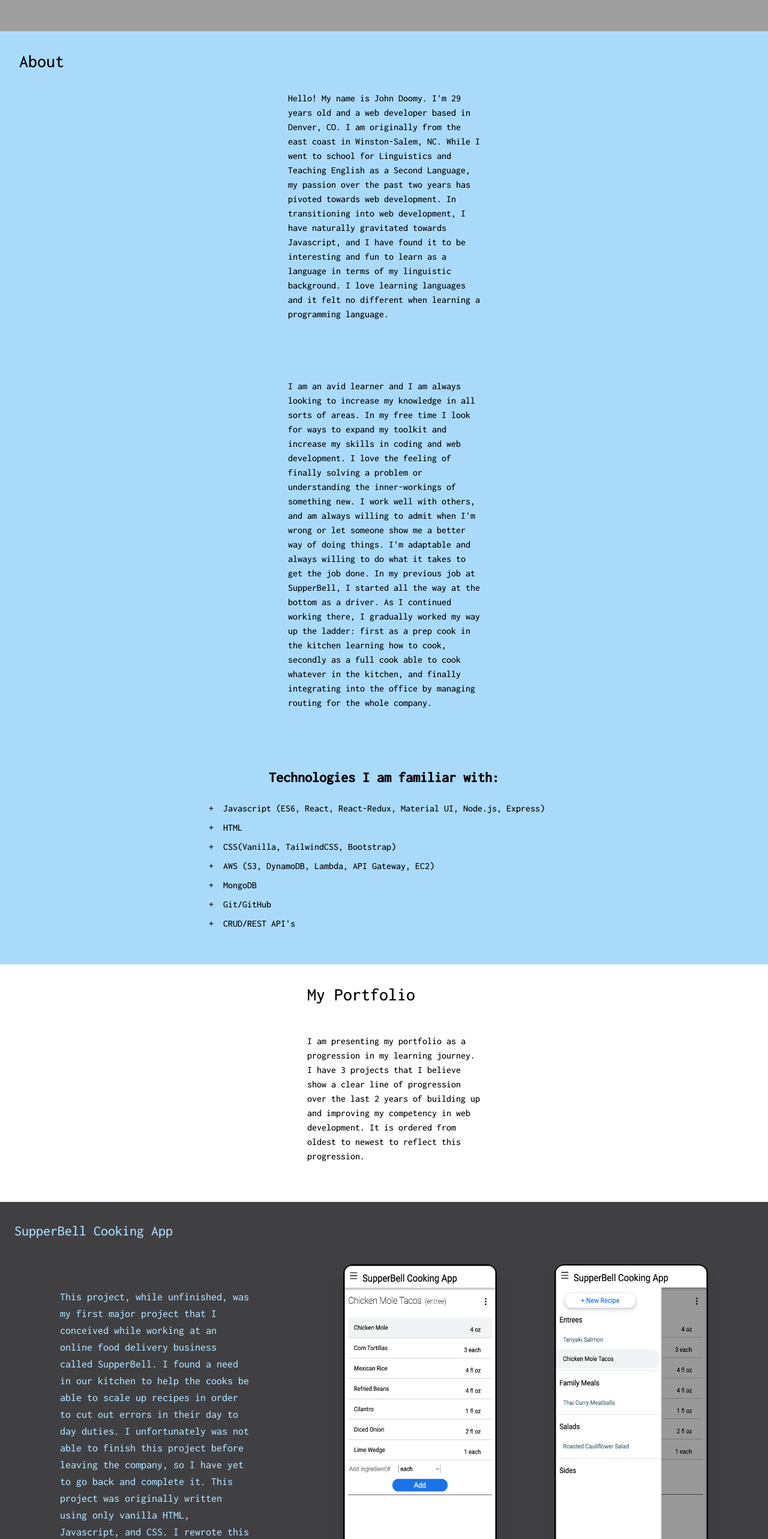
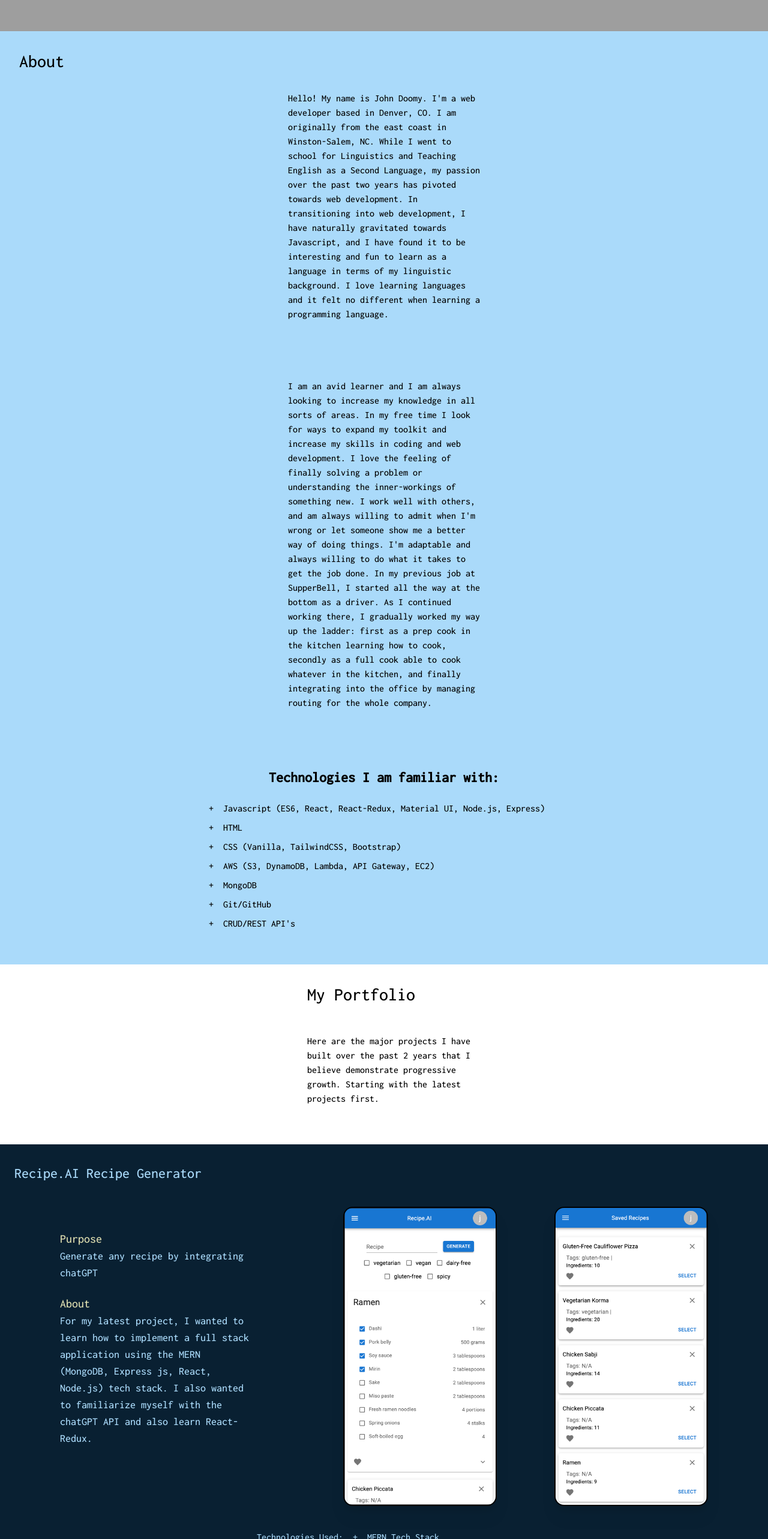
Before and after one commit to johndoomy/my-website, a React (Create React App) app: page / in a window 1280 px wide. Shown: the part 800-3366 px from the top of the page at 60% size. Built offline with nearby package versions, Linux system fonts and the light colour scheme; grey boxes are pictures that could not be loaded.

Commit message:
update portfolio ordering and info

```diff
--- a/src/pages/About3.js
+++ b/src/pages/About3.js
@@ -4,15 +4,15 @@ export default function About3({ windowWidth }) {
       <h1 className="text-3xl pl-8 pt-8">About</h1>
       <div className="    ">
         <p className="w-80 mx-auto 2xl:w-auto 2xl:px-80 md:px-0 2xl:mx-80 2xl:py-16  py-8  block animate-fadeIn-.4">
-          Hello! My name is John Doomy. I'm 29 years old and a web developer
-          based in Denver, CO. I am originally from the east coast in
-          Winston-Salem, NC. While I went to school for Linguistics and Teaching
-          English as a Second Language, my passion over the past two years has
-          pivoted towards web development. In transitioning into web
-          development, I have naturally gravitated towards Javascript, and I
-          have found it to be interesting and fun to learn as a language in
-          terms of my linguistic background. I love learning languages and it
-          felt no different when learning a programming language.
+          Hello! My name is John Doomy. I'm a web developer based in Denver, CO.
+          I am originally from the east coast in Winston-Salem, NC. While I went
+          to school for Linguistics and Teaching English as a Second Language,
+          my passion over the past two years has pivoted towards web
+          development. In transitioning into web development, I have naturally
+          gravitated towards Javascript, and I have found it to be interesting
+          and fun to learn as a language in terms of my linguistic background. I
+          love learning languages and it felt no different when learning a
+          programming language.
         </p>
       </div>
       <div className=" w-full block animate-fadeIn-1">
@@ -42,7 +42,7 @@ export default function About3({ windowWidth }) {
                 Express)
               </li>
               <li className="mb-2">HTML</li>
-              <li className="mb-2">CSS(Vanilla, TailwindCSS, Bootstrap)</li>
+              <li className="mb-2">CSS (Vanilla, TailwindCSS, Bootstrap)</li>
               <li className="mb-2">
                 AWS (S3, DynamoDB, Lambda, API Gateway, EC2)
               </li>
--- a/src/pages/Portfolio2.js
+++ b/src/pages/Portfolio2.js
@@ -13,68 +13,11 @@ export default function Portfolio2() {
       <div className="pt-8 px-8 md:pr-0 md:w-80 pb-16 md:m-auto">
         <h1 className="text-3xl mb-12 animate-fadeIn-.4">My Portfolio</h1>
         <p className="animate-fadeIn-1">
-          I am presenting my portfolio as a progression in my learning journey.
-          I have 3 projects that I believe show a clear line of progression over
-          the last 2 years of building up and improving my competency in web
-          development. It is ordered from oldest to newest to reflect this
-          progression.
+          Here are the major projects I have built over the past 2 years that I
+          believe demonstrate progressive growth. Starting with the latest
+          projects first.
         </p>
       </div>
-      <PortfolioCard
-        textColor="text-tertiary"
-        bgColor="bg-[#404042]"
-        title="SupperBell Cooking App"
-        img1={supperbell1}
-        img2={supperbell2}
-        gitHubLink="https://github.com/johndoomy/supperbell-cooking-app"
-        websiteLink="https://vocal-blancmange-a70d03.netlify.app/"
-      >
-        <p className={baseStyling}>
-          This project, while unfinished, was my first major project that I
-          conceived while working at an online food delivery business called
-          SupperBell. I found a need in our kitchen to help the cooks be able to
-          scale up recipes in order to cut out errors in their day to day
-          duties. I unfortunately was not able to finish this project before
-          leaving the company, so I have yet to go back and complete it. This
-          project was originally written using only vanilla HTML, Javascript,
-          and CSS. I rewrote this program several times while learning more and
-          more of Javascript until I finally discovered React.
-        </p>
-        <div className="flex justify-center">
-          <p>Technologies Used:</p>
-          <ul className="ml-6 -indent-5 pl-4">
-            <li>Javascript(React)</li>
-            <li>CSS</li>
-          </ul>
-        </div>
-      </PortfolioCard>
-      <PortfolioCard
-        textColor="text-tertiary"
-        bgColor="bg-[#224275]"
-        title="StrongLifts Workout Tracker"
-        img1={stronglifts1}
-        img2={stronglifts2}
-        gitHubLink="https://github.com/johndoomy/stronglifts"
-        websiteLink="https://main.d2fech0f4131sc.amplifyapp.com/"
-      >
-        <p className={baseStyling}>
-          This project was designed as a proof of concept to keep track of my
-          workout routine. My goals for this project were to familiarize myself
-          with AWS services and serverless architecture. This web application is
-          serverless, and it utilizes AWS Lambda functions along with AWS API
-          Gateway to directly communicate to my database in DynamoDB. My future
-          goals for this project are to implement graphing functionality as well
-          as implement a user login system.
-        </p>
-        <div className="flex justify-center">
-          <p>Technologies Used:</p>
-          <ul className="ml-6 -indent-5 pl-4">
-            <li>Javascript(React)</li>
-            <li>TailwindCSS</li>
-            <li>Framer Motion for animations</li>
-          </ul>
-        </div>
-      </PortfolioCard>
       <PortfolioCard
         textColor="text-tertiary"
         bgColor="bg-[#092032]"
@@ -84,17 +27,18 @@ export default function Portfolio2() {
         gitHubLink="https://github.com/johndoomy/recipe.ai"
         websiteLink="http://recipe-ai.net/"
       >
-        <p className={baseStyling}>
-          For my latest project, I wanted to learn how to implement a full stack
-          application using the MERN (MongoDB, Express js, React, Node.js) tech
-          stack. I also wanted to familiarize myself with the chatGPT API and
-          also learn React-Redux. After cooking a recipe that I had asked
-          chatGPT to create, it was very delicious if you are wondering, I
-          decided to revisit my idea of a recipe app where one could create and
-          store recipes. This web application allows the user to type in a
-          desired recipe and make a call to chatGPT to create and send back a
-          detailed recipe for any kind of food.
-        </p>
+        <div className={baseStyling}>
+          <h2 className="text-xl text-complementary4">Purpose</h2>
+          <p className="mb-6">Generate any recipe by integrating chatGPT</p>
+          <h2 className="text-xl text-complementary4">About</h2>
+          <p>
+            For my latest project, I wanted to learn how to implement a full
+            stack application using the MERN (MongoDB, Express js, React,
+            Node.js) tech stack. I also wanted to familiarize myself with the
+            chatGPT API and also learn React-Redux.
+          </p>
+        </div>
+
         <div className="flex justify-center">
           <p>Technologies Used:</p>
 
@@ -115,6 +59,70 @@ export default function Portfolio2() {
           Note: Testing login is email: test@test.com, password: 123
         </p>
       </PortfolioCard>
+      <PortfolioCard
+        textColor="text-tertiary"
+        bgColor="bg-[#224275]"
+        title="StrongLifts Workout Tracker"
+        img1={stronglifts1}
+        img2={stronglifts2}
+        gitHubLink="https://github.com/johndoomy/stronglifts"
+        websiteLink="https://main.d2fech0f4131sc.amplifyapp.com/"
+      >
+        <div className={baseStyling}>
+          <h2 className="text-xl text-complementary4">Purpose</h2>
+          <p className="mb-6">Track workout routine</p>
+          <h2 className="text-xl text-complementary4">About</h2>
+          <p>
+            My goals for this project were to familiarize myself with AWS
+            services and serverless architecture. This web application is
+            serverless, and it utilizes AWS Lambda functions along with AWS API
+            Gateway to directly communicate to my database in DynamoDB.
+          </p>
+        </div>
+
+        <div className="flex justify-center">
+          <p>Technologies Used:</p>
+          <ul className="ml-6 -indent-5 pl-4">
+            <li>Javascript(React)</li>
+            <li>TailwindCSS</li>
+            <li>Framer Motion for animations</li>
+          </ul>
+        </div>
+      </PortfolioCard>
+
+      <PortfolioCard
+        textColor="text-tertiary"
+        bgColor="bg-[#404042]"
+        title="SupperBell Cooking App"
+        img1={supperbell1}
+        img2={supperbell2}
+        gitHubLink="https://github.com/johndoomy/supperbell-cooking-app"
+        websiteLink="https://vocal-blancmange-a70d03.netlify.app/"
+      >
+        <div className={baseStyling}>
+          <h2 className="text-xl text-complementary4">Purpose</h2>
+          <p className="mb-6">
+            Allow SupperBell cooks to store and scale up recipes
+          </p>
+          <h2 className="text-xl text-complementary4">About</h2>
+          <p>
+            This project, while unfinished, was my first major project that I
+            conceived while working at an online food delivery business called
+            SupperBell. I found a need in our kitchen to help the cooks be able
+            to scale up recipes in order to cut out errors in their day to day
+            duties. I unfortunately was not able to finish this project before
+            leaving the company, so I have yet to go back and complete it.
+          </p>
+        </div>
+
+        <div className="flex justify-center">
+          <p>Technologies Used:</p>
+          <ul className="ml-6 -indent-5 pl-4">
+            <li>Javascript(React)</li>
+            <li>CSS</li>
+          </ul>
+        </div>
+      </PortfolioCard>
     </div>
   );
 }
```
